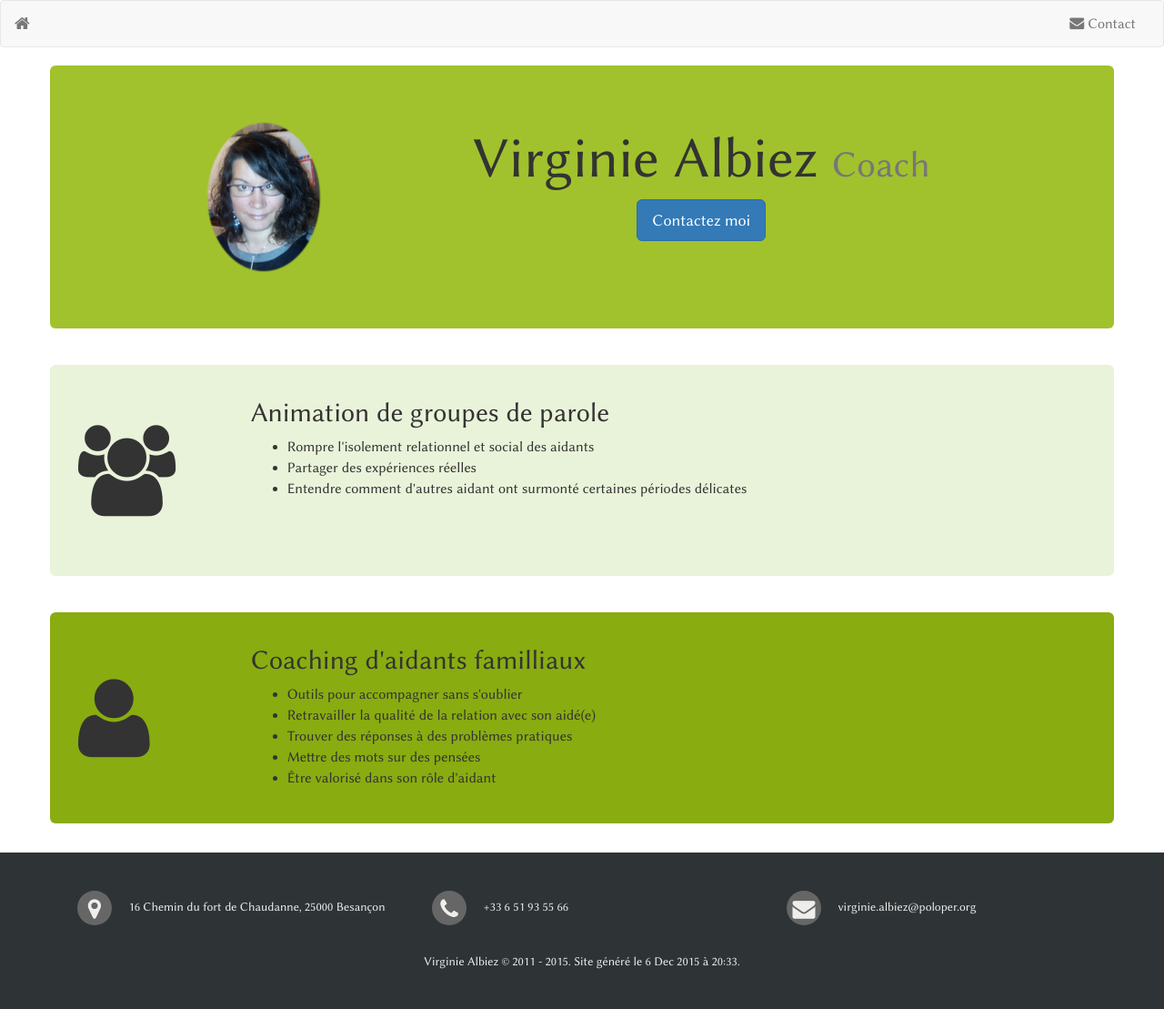
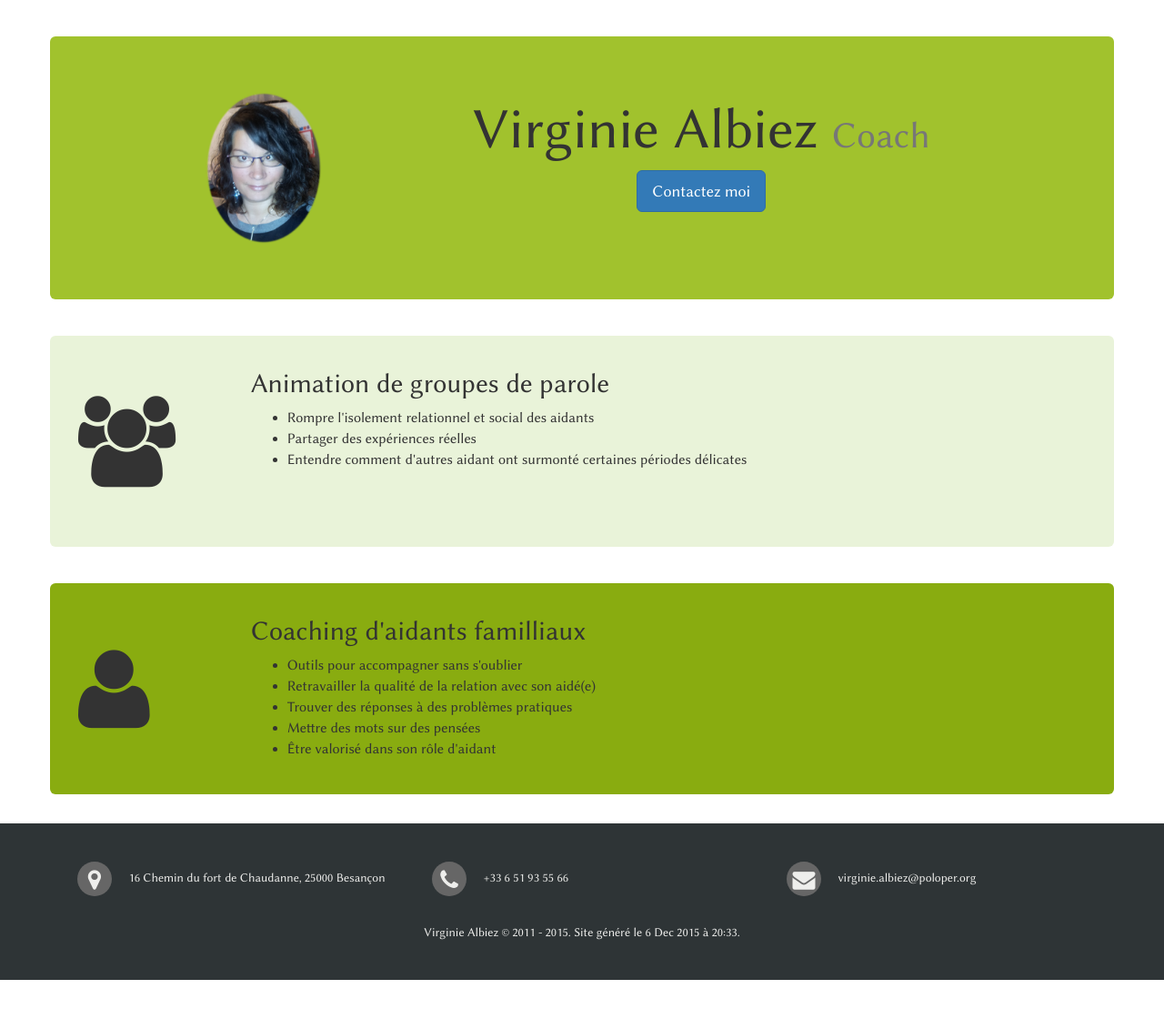
Before and after one commit to oliviervirginie/virginiealbiez.github.io, a Jekyll site: the page built from index.html, in a window 1280 px wide. Shown: the whole page at 91% size. Built offline with Jekyll 4.4.1, drawn with Linux system fonts in a browser that asks for light colours; after the commit the page ends 1077 px from its top, so only the background shows below that.

Commit message:
header removed

```diff
--- a/_includes/header.html
+++ b/_includes/header.html
@@ -1,4 +1,4 @@
-<header class="site-header">
+<!--header class="site-header">
   <nav class="navbar navbar-default">
     <div class="container-fluid">
       <div class="navbar-header">
@@ -19,4 +19,5 @@
       </div>
     </div>
   </nav>
-</header>
+</header-->
+<div class="spacer-40"></div>
```
